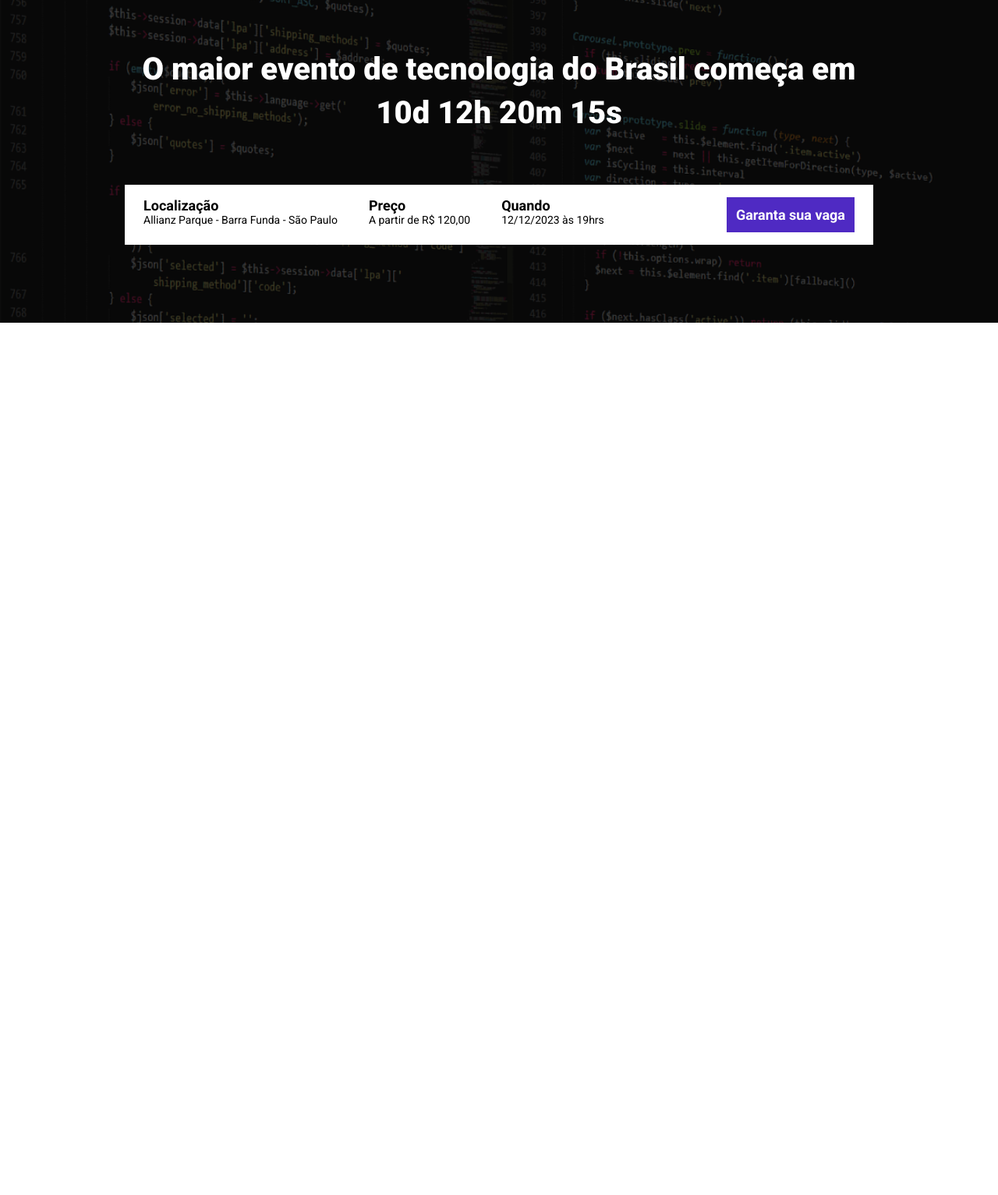
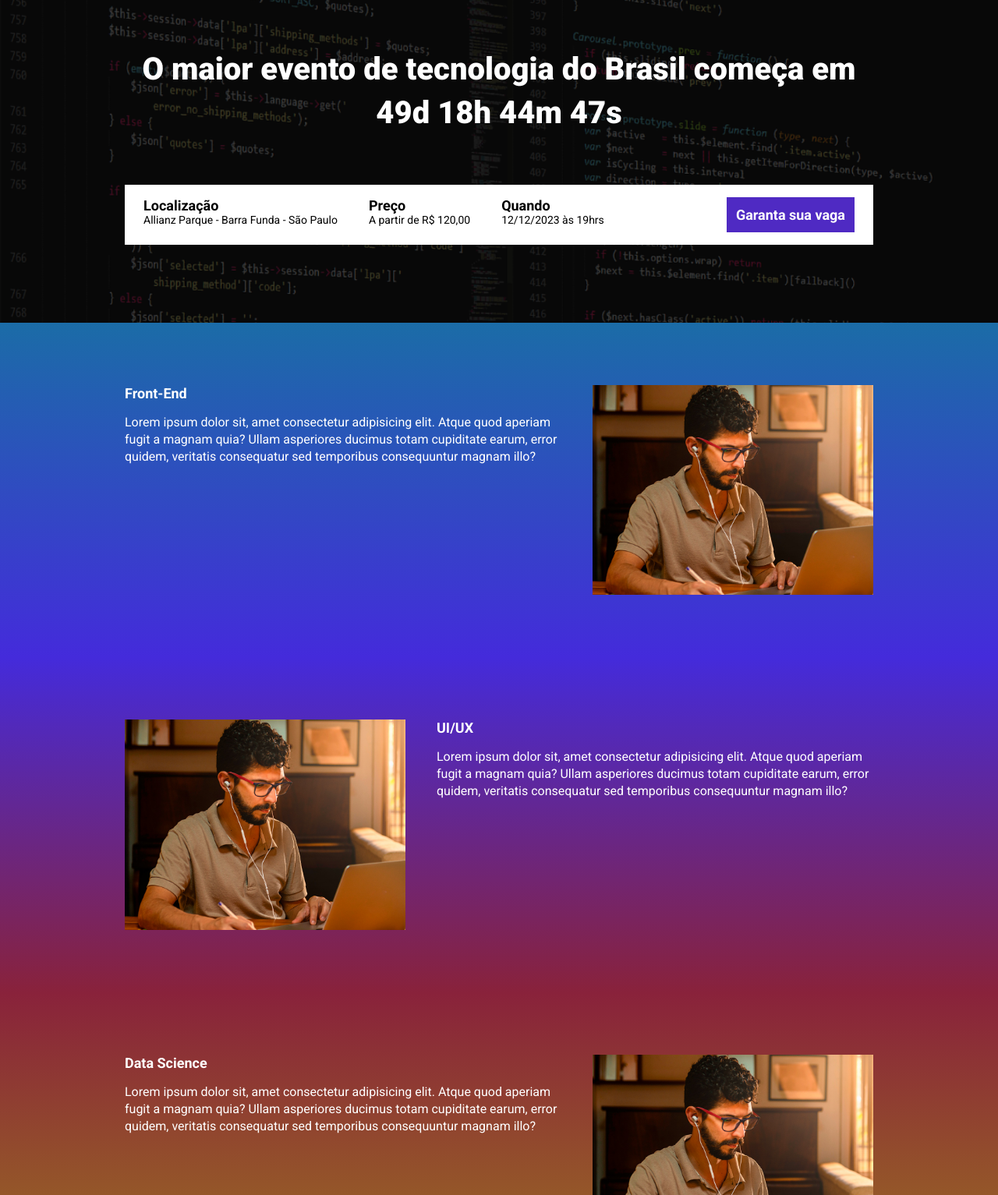
Before and after one commit to GustavoMarquesDev/EBAC_Talks, a website built with Parcel: page src/index.html in a window 1280 px wide. Shown: the part 147-1680 px from the top of the page at 78% size. Before the commit the page ends 800 px from the top, so only its background shows below. Built offline with nearby package versions, Linux system fonts and the light colour scheme.

Commit message:
Criando a contagem regressiva

```diff
--- a/package.json
+++ b/package.json
@@ -2,9 +2,9 @@
   "name": "modulo-22---ebac-talks",
   "version": "1.0.0",
   "description": "",
-  "main": "index.js",
   "scripts": {
     "dev": "parcel src/index.html src/styles/main.scss src/scripts/main.js --no-cache",
+    "build": "parcel build src/index.html",
     "test": "echo \"Error: no test specified\" && exit 1"
   },
   "keywords": [],
--- a/src/index.html
+++ b/src/index.html
@@ -11,13 +11,17 @@
       rel="stylesheet"
     />
     <link rel="stylesheet" href="./styles/main.scss" />
+
+    <!-- CDN DAS ANIMAÇÕES -->
+    <link rel="stylesheet" href="https://unpkg.com/aos@next/dist/aos.css" />
   </head>
   <body>
     <header class="hero">
       <div class="container">
         <img class="hero__logo" src="./images/ebac_logo.svg" alt="EBAC" />
         <p class="hero__text">
-          O maior evento de tecnologia do Brasil começa em 10d 12h 20m 15s
+          O maior evento de tecnologia do Brasil começa em
+          <span id="contador"></span>
         </p>
         <div class="infos-bar">
           <ul class="infos-bar__infos">
@@ -38,6 +42,64 @@
         </div>
       </div>
     </header>
+    <section class="event event--frontend">
+      <div class="container" data-aos="fade-right">
+        <div class="event__details">
+          <h2 class="event__details__title">Front-End</h2>
+          <p class="event__details__description">
+            Lorem ipsum dolor sit, amet consectetur adipisicing elit. Atque quod
+            aperiam fugit a magnam quia? Ullam asperiores ducimus totam
+            cupiditate earum, error quidem, veritatis consequatur sed temporibus
+            consequuntur magnam illo?
+          </p>
+        </div>
+        <img class="event__image" src="./images/frontend.png" alt="Front-end" />
+      </div>
+    </section>
+    <section class="event event--ui-ux event--image-left">
+      <div class="container" data-aos="fade-left">
+        <div class="event__details">
+          <h2 class="event__details__title">UI/UX</h2>
+          <p class="event__details__description">
+            Lorem ipsum dolor sit, amet consectetur adipisicing elit. Atque quod
+            aperiam fugit a magnam quia? Ullam asperiores ducimus totam
+            cupiditate earum, error quidem, veritatis consequatur sed temporibus
+            consequuntur magnam illo?
+          </p>
+        </div>
+        <img class="event__image" src="./images/frontend.png" alt="Front-end" />
+      </div>
+    </section>
+    <section class="event event--data-science">
+      <div class="container" data-aos="fade-right">
+        <div class="event__details">
+          <h2 class="event__details__title">Data Science</h2>
+          <p class="event__details__description">
+            Lorem ipsum dolor sit, amet consectetur adipisicing elit. Atque quod
+            aperiam fugit a magnam quia? Ullam asperiores ducimus totam
+            cupiditate earum, error quidem, veritatis consequatur sed temporibus
+            consequuntur magnam illo?
+          </p>
+        </div>
+        <img class="event__image" src="./images/frontend.png" alt="Front-end" />
+      </div>
+    </section>
+    <section class="event event--backend event--image-left">
+      <div class="container" data-aos="fade-left">
+        <div class="event__details">
+          <h2 class="event__details__title">Back-end</h2>
+          <p class="event__details__description">
+            Lorem ipsum dolor sit, amet consectetur adipisicing elit. Atque quod
+            aperiam fugit a magnam quia? Ullam asperiores ducimus totam
+            cupiditate earum, error quidem, veritatis consequatur sed temporibus
+            consequuntur magnam illo?
+          </p>
+        </div>
+        <img class="event__image" src="./images/frontend.png" alt="Front-end" />
+      </div>
+    </section>
+    <!-- JS DAS ANIMAÇÕES -->
+    <script src="https://unpkg.com/aos@next/dist/aos.js"></script>
     <script src="./scripts/main.js"></script>
   </body>
 </html>
--- a/src/scripts/main.js
+++ b/src/scripts/main.js
@@ -1 +1,38 @@
-console.log("ola mundo");
+AOS.init();
+
+const dataDoEvento = new Date("Dec 12, 2023 19:00:00");
+const timeStampDoEvento = dataDoEvento.getTime();
+
+const contaAsHoras = setInterval(function () {
+  const agora = new Date();
+  const timeStampAtual = agora.getTime();
+
+  const distanciaAteOEvento = timeStampDoEvento - timeStampAtual;
+
+  const diaEmMs = 1000 * 60 * 60 * 24;
+  const horaEmMs = 1000 * 60 * 60;
+  const minutoEmMs = 1000 * 60;
+
+  const diasAteOEvento = Math.floor(distanciaAteOEvento / diaEmMs);
+
+  const horasAteOEvento = Math.floor(
+    (distanciaAteOEvento % diaEmMs) / horaEmMs
+  );
+
+  const minutosAteOEvento = Math.floor(
+    (distanciaAteOEvento % horaEmMs) / minutoEmMs
+  );
+
+  const segundosAteOEvento = Math.floor(
+    (distanciaAteOEvento % minutoEmMs) / 1000
+  );
+
+  document.getElementById(
+    "contador"
+  ).innerHTML = `${diasAteOEvento}d ${horasAteOEvento}h ${minutosAteOEvento}m ${segundosAteOEvento}s`;
+
+  if (distanciaAteOEvento < 0) {
+    clearInterval(contaAsHoras);
+    document.getElementById("contador").innerHTML = "Evento expirado";
+  }
+}, 1000);
--- /dev/null
+++ b/src/styles/_event.scss
@@ -0,0 +1,63 @@
+@use "./variables";
+
+.event {
+  padding: 80px 0;
+
+  &--frontend {
+    background-image: linear-gradient(variables.$blue1, variables.$blue2);
+  }
+
+  &--ui-ux {
+    background-image: linear-gradient(variables.$blue2, variables.$pink);
+  }
+
+  &--data-science {
+    background-image: linear-gradient(variables.$pink, variables.$yellow);
+  }
+
+  &--backend {
+    background-image: linear-gradient(variables.$yellow, variables.$pink);
+  }
+
+  &--image-left {
+    .container {
+      flex-direction: row-reverse;
+    }
+  }
+
+  .container {
+    display: flex;
+    gap: 40px;
+  }
+
+  &__image {
+    max-width: 360px;
+  }
+
+  &__details {
+    &__title {
+      font-size: 18px;
+      font-weight: bold;
+      margin-bottom: 16px;
+    }
+
+    &__description {
+      line-height: 22px;
+    }
+  }
+
+  @media (max-width: 640px) {
+    .container {
+      display: block;
+    }
+
+    &__image {
+      width: 100%;
+    }
+
+    &__details {
+      margin-right: 0;
+      margin-bottom: 16px;
+    }
+  }
+}
--- a/src/styles/_hero.scss
+++ b/src/styles/_hero.scss
@@ -1,3 +1,5 @@
+@use "./variables";
+
 .hero {
   padding-top: 64px;
   padding-bottom: 100px;
@@ -16,7 +18,7 @@
     left: 0;
     width: 100%;
     height: 100%;
-    background-color: black;
+    background-color: variables.$secondaryTextColor;
     content: "";
     opacity: 0.7;
   }
--- /dev/null
+++ b/src/styles/_variables.scss
@@ -0,0 +1,8 @@
+$textColor: #fff;
+$secondaryTextColor: #000;
+
+$blue1: #1b6ca7;
+$blue2: #442bdb;
+$pink: #89223b;
+$yellow: #9c791d;
+$purple: #4f2ac3;
--- a/src/styles/components/_buttons.scss
+++ b/src/styles/components/_buttons.scss
@@ -1,3 +1,5 @@
+@use "../variables";
+
 .button {
   padding: 12px;
   font-size: 18px;
@@ -8,7 +10,7 @@
 
   &--primary {
     color: #fff;
-    background-color: #4f2ac3;
+    background-color: variables.$purple;
   }
 
   @media (max-width: 1024px) {
--- a/src/styles/components/_infos_bar.scss
+++ b/src/styles/components/_infos_bar.scss
@@ -1,6 +1,8 @@
+@use "../variables";
+
 .infos-bar {
   padding: 16px 24px;
-  background-color: #fff;
+  background-color: variables.$textColor;
   display: flex;
   justify-content: space-between;
 
@@ -10,11 +12,11 @@
 
     &__item {
       font-size: 14px;
-      color: #000;
+      color: variables.$secondaryTextColor;
 
       b {
         font-size: 18px;
-        color: #000;
+        color: variables.$secondaryTextColor;
         display: block;
       }
     }
--- a/src/styles/main.scss
+++ b/src/styles/main.scss
@@ -1,13 +1,15 @@
 @use "./hero";
 @use "./components/infos_bar";
 @use "./components/buttons";
+@use "./event";
+@use "./variables";
 
 * {
   margin: 0;
   padding: 0;
   box-sizing: border-box;
   font-family: Roboto, sans-serif;
-  color: #fff;
+  color: variables.$textColor;
   list-style: none;
 }
 
```
